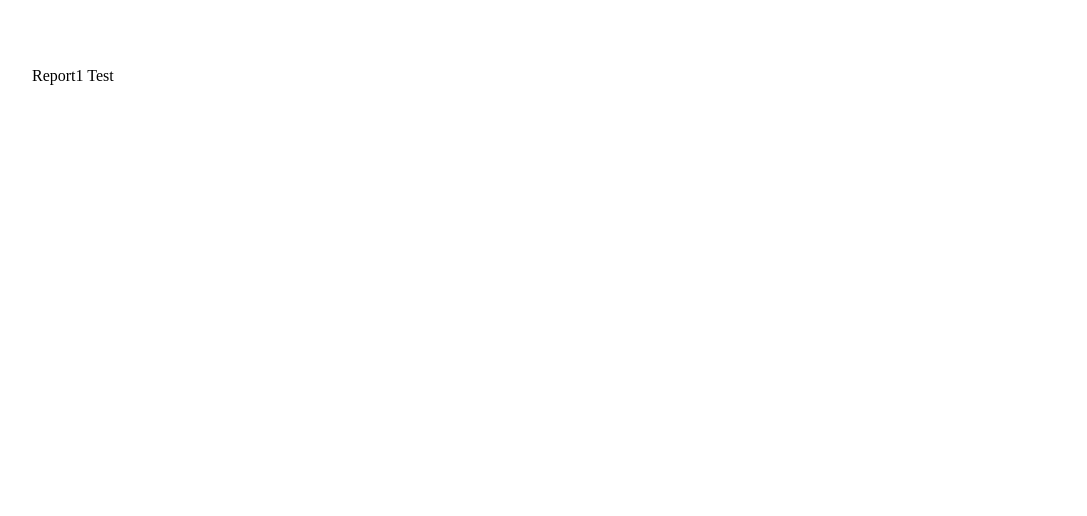
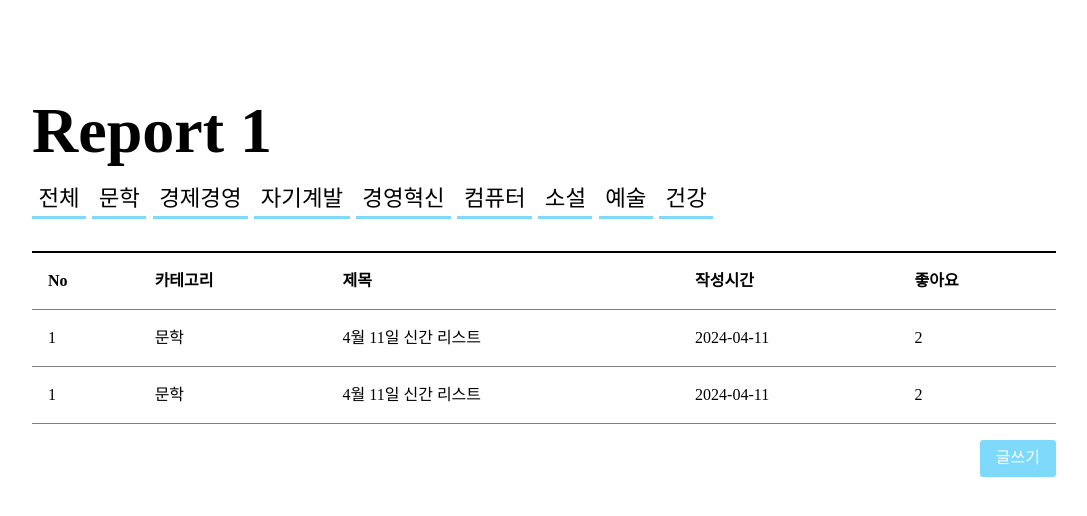
Before and after one commit to alstjr5949/notice-board-archive, a React (Vite) app: page /report/1 in a window 1280 px wide. Shown: the top 516 px of the page, without its empty margins (96-1183 px from the left). Built offline with nearby package versions, Linux system fonts and the light colour scheme.

Commit message:
feat: main table

```diff
--- /dev/null
+++ b/src/1/Report1.module.css
@@ -0,0 +1,77 @@
+.report-wrapper {
+  display: flex;
+  flex-direction: column;
+
+  header {
+    display: flex;
+    flex-direction: column;
+    gap: 1rem;
+
+    h1 {
+      font-size: 4rem;
+      font-weight: 700;
+    }
+
+    nav {
+      ul {
+        display: flex;
+        gap: 0.4rem;
+        font-size: 1.4rem;
+        font-weight: 500;
+
+        li {
+          padding: 0 0.4rem;
+          border-bottom: 3px solid #7fd9fa;
+        }
+      }
+    }
+  }
+
+  main {
+    width: 100%;
+    margin-top: 2rem;
+
+    table {
+      width: 100%;
+      border-collapse: collapse;
+
+      th,
+      td {
+        padding: 1rem;
+        text-align: start;
+      }
+
+      thead {
+        tr {
+          border-top: 2px solid black;
+          th {
+          }
+        }
+      }
+
+      tbody {
+        tr {
+          border-top: 1px solid rgba(0, 0, 0, 0.5);
+
+          &:last-of-type {
+            border-bottom: 1px solid rgba(0, 0, 0, 0.5);
+          }
+        }
+      }
+    }
+  }
+
+  footer {
+    display: flex;
+    justify-content: flex-end;
+    margin-top: 1rem;
+
+    button {
+      padding: 0.4rem 1rem;
+      color: #fff;
+      background-color: #7fd9fa;
+      border: none;
+      border-radius: 0.2rem;
+    }
+  }
+}
--- a/src/1/Report1.tsx
+++ b/src/1/Report1.tsx
@@ -1,9 +1,60 @@
 import PageTemplate from "../temp/PageTemplate";
+
+import styles from "./Report1.module.css";
 
 const Report1 = () => {
   return (
     <PageTemplate>
-      <div>Report1 Test</div>
+      <div className={styles["report-wrapper"]}>
+        <header>
+          <h1>Report 1</h1>
+          <nav>
+            <ul>
+              <li>전체</li>
+              <li>문학</li>
+              <li>경제경영</li>
+              <li>자기계발</li>
+              <li>경영혁신</li>
+              <li>컴퓨터</li>
+              <li>소설</li>
+              <li>예술</li>
+              <li>건강</li>
+            </ul>
+          </nav>
+        </header>
+        <main>
+          <table>
+            <thead>
+              <tr>
+                <th>No</th>
+                <th>카테고리</th>
+                <th>제목</th>
+                <th>작성시간</th>
+                <th>좋아요</th>
+              </tr>
+            </thead>
+            <tbody>
+              <tr className={styles["table-row"]}>
+                <td>1</td>
+                <td>문학</td>
+                <td>4월 11일 신간 리스트</td>
+                <td>2024-04-11</td>
+                <td>2</td>
+              </tr>
+              <tr className={styles["table-row"]}>
+                <td>1</td>
+                <td>문학</td>
+                <td>4월 11일 신간 리스트</td>
+                <td>2024-04-11</td>
+                <td>2</td>
+              </tr>
+            </tbody>
+          </table>
+        </main>
+        <footer>
+          <button>글쓰기</button>
+        </footer>
+      </div>
     </PageTemplate>
   );
 };
```
Also changed, not shown: src/1/data.ts (added).
